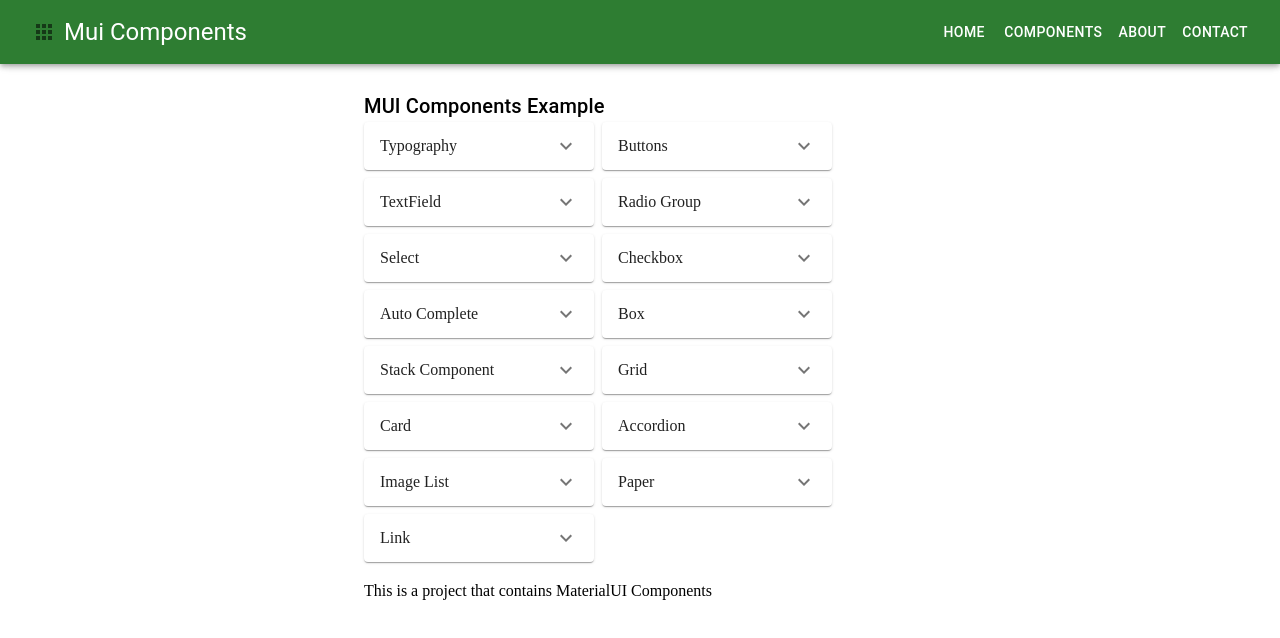
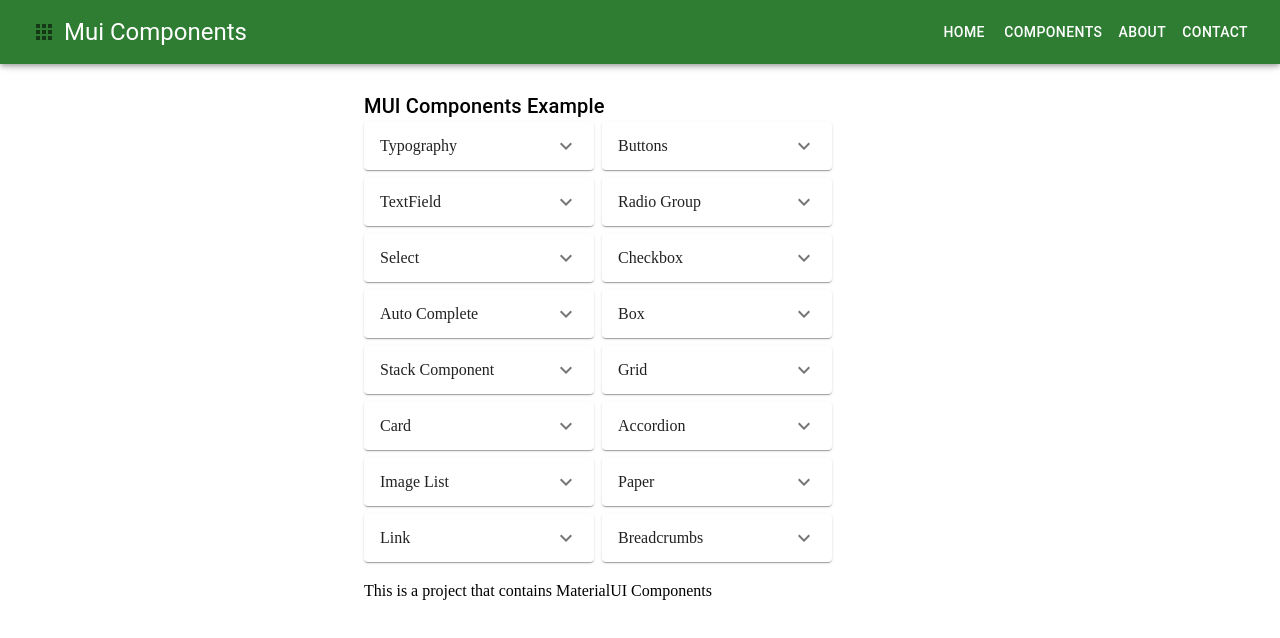
Before and after one commit to gokhanSucsuz/React-MaterialUI-Components, a React (Vite) app: page / in a window 1280 px wide. Shown: the top 638 px of the page. Built offline with nearby package versions, Linux system fonts and the light colour scheme.

Commit message:
breadcrumbs is done

```diff
--- a/src/App.tsx
+++ b/src/App.tsx
@@ -18,6 +18,7 @@ import { AppBarComponent } from "./components/AppBarComponent";
 import { ImageListComponent } from "./components/ImageListComponent";
 import { PaperComponent } from "./components/PaperComponent";
 import { LinkComponent } from "./components/LinkComponent";
+import { BreadcrumbsComponent } from "./components/BreadcrumbsComponent";
 
 function App() {
 	return (
@@ -40,6 +41,7 @@ function App() {
 					<Route path="/imagelist" element={<ImageListComponent />} />
 					<Route path="/paper" element={<PaperComponent />} />
 					<Route path="/link" element={<LinkComponent />} />
+					<Route path="/breadcrumbs" element={<BreadcrumbsComponent />} />
 				</Routes>
 			</Container>
 			<AppBarComponent />
--- /dev/null
+++ b/src/components/BreadcrumbsComponent.tsx
@@ -0,0 +1,23 @@
+import { Breadcrumbs, Link } from "@mui/material";
+import React from "react";
+
+export const BreadcrumbsComponent = () => {
+	return (
+		<div
+			style={{
+				marginTop: "90px",
+			}}>
+			<Breadcrumbs separator="-" maxItems={2}>
+				<Link href="/" underline="always">
+					Home
+				</Link>
+				<Link href="/" underline="always">
+					Home
+				</Link>
+				<Link href="/" underline="hover">
+					Home
+				</Link>
+			</Breadcrumbs>
+		</div>
+	);
+};
--- a/src/components/Nav.tsx
+++ b/src/components/Nav.tsx
@@ -352,6 +352,27 @@ export const Nav = () => {
 									</AccordionActions>
 								</Accordion>
 							</Grid>
+							<Grid item xs={12} md={5}>
+								<Accordion
+									expanded={expanded === "panel15"}
+									onChange={handleChange("panel15")}>
+									<AccordionSummary
+										expandIcon={<ExpandMore />}
+										aria-controls="panel15-content"
+										id="panel15-header">
+										Breadcrumbs
+									</AccordionSummary>
+									<AccordionActions>
+										<Button variant="contained">
+											<NavLink
+												to="/breadcrumbs"
+												style={{ color: "inherit", textDecoration: "none" }}>
+												Breadcrumbs
+											</NavLink>
+										</Button>
+									</AccordionActions>
+								</Accordion>
+							</Grid>
 						</Grid>
 					</Stack>
 				</div>
```
